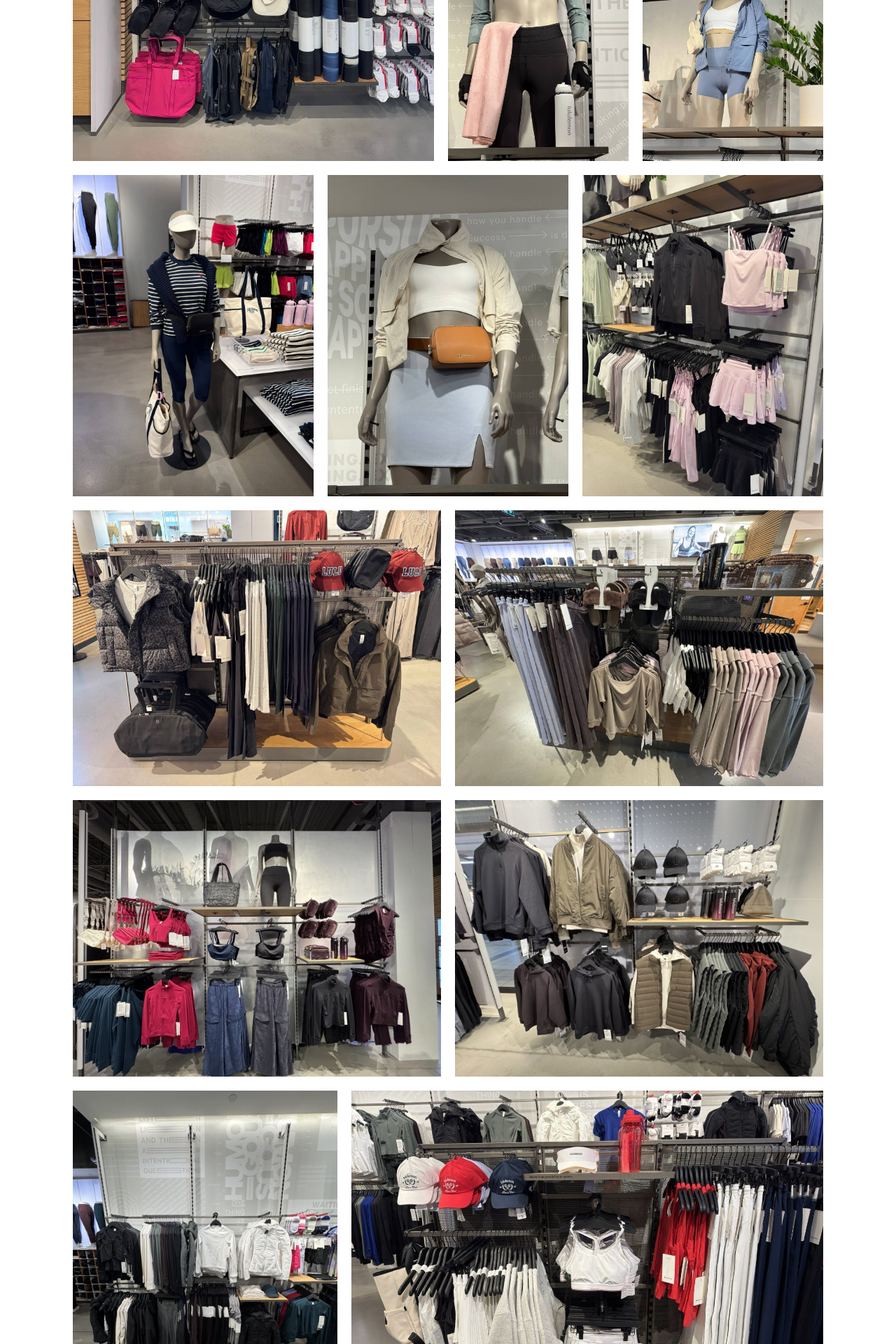
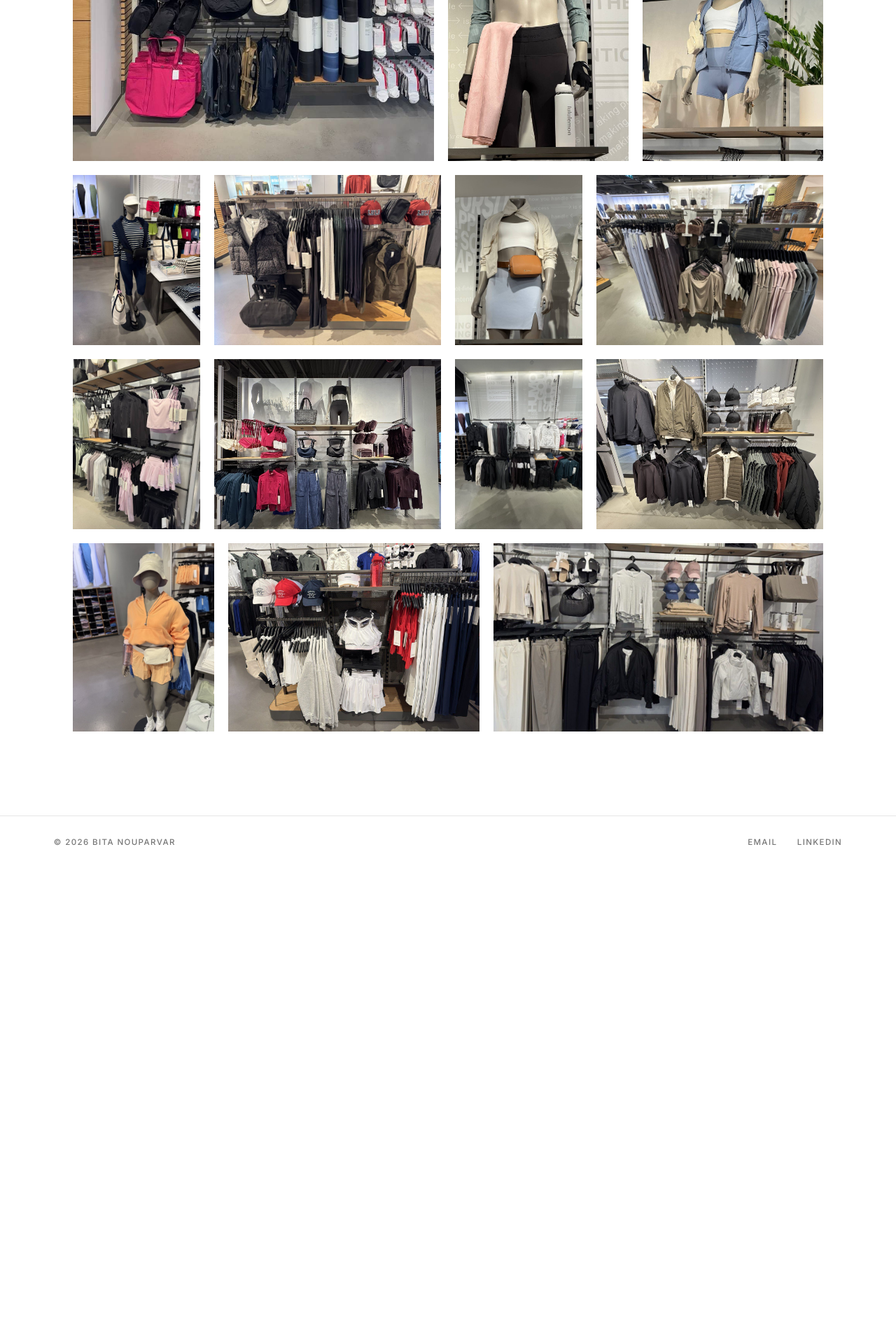
Before and after one commit to bitanp1994/bitanouparvar.com, a Jekyll site: the page built from projects/visual-merchandising.html, in a window 1280 px wide. Shown: the part 832-2752 px from the top of the page at 70% size. Built offline with Jekyll 4.4.1, drawn with Linux system fonts in a browser that asks for light colours; after the commit the page ends 2082 px from its top, so only the background shows below that.

Commit message:
Visual Merchandising: even-height photo rows so newer photos match the top of the page
Co-Authored-By: Claude Opus 5.5 <noreply@anthropic.com>
Claude-Session: https://claude.ai/code/session_011ZU1tgXn8aNEA1hgF5gWNT

```diff
--- a/assets/style.css
+++ b/assets/style.css
@@ -296,39 +296,12 @@ main .eyebrow, main .section-title, main .label, main .text-links, main .post-ta
 .sub-drop.open .sub-menu, .sub-drop:has(:focus-visible) .sub-menu { display: flex; }
 .sub-drop.open .chev, .sub-drop:has(:focus-visible) .chev { transform: rotate(90deg); }
 
-/* visual merchandising: second and third rows */
-.vm-row3, .vm-row2 { display: grid; gap: 20px; margin-top: 20px; }
-.vm-row3 { grid-template-columns: repeat(3, 1fr); }
-.vm-row2 { grid-template-columns: 1fr 1fr; }
-.vm-row3 figure, .vm-row2 figure { margin: 0; }
-.vm-row3 img, .vm-row2 img { width: 100%; object-fit: cover; display: block; }
-.vm-row3 img { aspect-ratio: 3 / 4; }
-.vm-row2 img { aspect-ratio: 4 / 3; }
+
+/* visual merchandising: rows where every photo has the same height and the row fills the page width */
+.vm-justify { display: flex; gap: 20px; margin-top: 20px; }
+.vm-justify figure { margin: 0; flex: var(--r) 1 0; min-width: 0; }
+.vm-justify img { width: 100%; height: auto; aspect-ratio: var(--r); object-fit: cover; display: block; }
 @media (max-width: 640px) {
-  .vm-row3, .vm-row2 { gap: 12px; margin-top: 12px; }
-  .vm-row3 { grid-template-columns: 1fr 1fr; }
-  .vm-row3 .vm-row3-last { grid-column: 1 / -1; }
-  .vm-row2 { grid-template-columns: 1fr; }
+  .vm-justify { flex-wrap: wrap; gap: 12px; margin-top: 12px; }
+  .vm-justify figure { flex: var(--r) 1 calc(var(--r) * 150px); }
 }
-
-/* visual merchandising: a tall photo beside a wide one, both the same height */
-.vm-mix { display: grid; grid-template-columns: 1fr 1.78fr; gap: 20px; margin-top: 20px; }
-.vm-mix figure { margin: 0; }
-.vm-mix img { width: 100%; height: 100%; object-fit: cover; display: block; }
-.vm-mix figure:first-child img { aspect-ratio: 3 / 4; }
-.vm-mix figure:last-child img { aspect-ratio: 4 / 3; }
-@media (max-width: 640px) {
-  .vm-mix { grid-template-columns: 1fr; gap: 12px; margin-top: 12px; }
-  .vm-mix img { height: auto; }
-}
-
-/* visual merchandising: a panoramic wall beside a tall mannequin, both the same height */
-.vm-pano { display: grid; grid-template-columns: 2.33fr 1fr; gap: 20px; margin-top: 20px; }
-.vm-pano figure { margin: 0; }
-.vm-pano img { width: 100%; height: 100%; object-fit: cover; display: block; }
-.vm-pano figure:first-child img { aspect-ratio: 1280 / 733; }
-.vm-pano figure:last-child img { aspect-ratio: 3 / 4; }
-@media (max-width: 640px) {
-  .vm-pano { grid-template-columns: 1fr; gap: 12px; margin-top: 12px; }
-  .vm-pano img { height: auto; }
-}
--- a/projects/visual-merchandising.html
+++ b/projects/visual-merchandising.html
@@ -18,28 +18,20 @@ permalink: /projects/visual-merchandising/
   <figure><img src="{{ '/assets/img/vm/blue-jacket-belt-bag.jpg' | relative_url }}" alt="Mannequin in a light blue jacket and matching shorts with a white bra and a cream belt bag" loading="lazy"></figure>
 </div>
 
-<div class="vm-row3">
-  <figure><img src="{{ '/assets/img/vm/striped-knit-tote.jpg' | relative_url }}" alt="Floor mannequin in a navy and cream striped top with a navy knit draped over the shoulders, navy shorts, visor, belt bag and canvas tote" loading="lazy"></figure>
-  <figure><img src="{{ '/assets/img/vm/cream-jacket-tan-bag.jpg' | relative_url }}" alt="Mannequin in a cream jacket, white bra and pale blue skirt with a tan leather belt bag" loading="lazy"></figure>
-  <figure class="vm-row3-last"><img src="{{ '/assets/img/vm/pink-black-wall.jpg' | relative_url }}" alt="Wall of black jackets, pink tank tops and skirts, sage and white tops, with belt bags and sandals above" loading="lazy"></figure>
+<div class="vm-justify">
+  <figure style="--r: 0.750"><img src="{{ '/assets/img/vm/striped-knit-tote.jpg' | relative_url }}" alt="Floor mannequin in a navy and cream striped top with a navy knit draped over the shoulders, navy shorts, visor, belt bag and canvas tote" loading="lazy"></figure>
+  <figure style="--r: 1.333"><img src="{{ '/assets/img/vm/leopard-vest-fixture.jpg' | relative_url }}" alt="Floor fixture with a leopard print puffer vest, black duffle bag, rows of black, grey, green and navy tops, red LULU caps and an olive jacket" loading="lazy"></figure>
+  <figure style="--r: 0.750"><img src="{{ '/assets/img/vm/cream-jacket-tan-bag.jpg' | relative_url }}" alt="Mannequin in a cream jacket, white bra and pale blue skirt with a tan leather belt bag" loading="lazy"></figure>
+  <figure style="--r: 1.333"><img src="{{ '/assets/img/vm/neutral-lounge-fixture.jpg' | relative_url }}" alt="Floor fixture in soft neutrals: lilac and charcoal pants, taupe, pink and grey sweatshirts, fur slides and black tumblers" loading="lazy"></figure>
 </div>
-
-<div class="vm-row2">
-  <figure><img src="{{ '/assets/img/vm/leopard-vest-fixture.jpg' | relative_url }}" alt="Floor fixture with a leopard print puffer vest, black duffle bag, rows of black, grey, green and navy tops, red LULU caps and an olive jacket" loading="lazy"></figure>
-  <figure><img src="{{ '/assets/img/vm/neutral-lounge-fixture.jpg' | relative_url }}" alt="Floor fixture in soft neutrals: lilac and charcoal pants, taupe, pink and grey sweatshirts, fur slides and black tumblers" loading="lazy"></figure>
+<div class="vm-justify">
+  <figure style="--r: 0.750"><img src="{{ '/assets/img/vm/pink-black-wall.jpg' | relative_url }}" alt="Wall of black jackets, pink tank tops and skirts, sage and white tops, with belt bags and sandals above" loading="lazy"></figure>
+  <figure style="--r: 1.333"><img src="{{ '/assets/img/vm/berry-navy-wall.jpg' | relative_url }}" alt="Wall in berry, navy, black and plum: cropped tops, jackets, wide-leg pants and belt bags, with a mannequin and quilted tote on the top shelf" loading="lazy"></figure>
+  <figure style="--r: 0.750"><img src="{{ '/assets/img/vm/white-black-wall.jpg' | relative_url }}" alt="Wall of black and white jackets, grey and black pants and a white puffer, with teal tops and socks to the side" loading="lazy"></figure>
+  <figure style="--r: 1.333"><img src="{{ '/assets/img/vm/mens-outerwear-wall.jpg' | relative_url }}" alt="Menswear wall with navy half-zips, an olive bomber, hoodies, a puffer vest, black caps, socks, bottles and a beanie" loading="lazy"></figure>
 </div>
-
-<div class="vm-row2">
-  <figure><img src="{{ '/assets/img/vm/berry-navy-wall.jpg' | relative_url }}" alt="Wall in berry, navy, black and plum: cropped tops, jackets, wide-leg pants and belt bags, with a mannequin and quilted tote on the top shelf" loading="lazy"></figure>
-  <figure><img src="{{ '/assets/img/vm/mens-outerwear-wall.jpg' | relative_url }}" alt="Menswear wall with navy half-zips, an olive bomber, hoodies, a puffer vest, black caps, socks, bottles and a beanie" loading="lazy"></figure>
+<div class="vm-justify">
+  <figure style="--r: 0.750"><img src="{{ '/assets/img/vm/orange-half-zip-mannequin.jpg' | relative_url }}" alt="Floor mannequin in an orange half-zip hoodie and matching shorts with a cream bucket hat, cream belt bag and pink water bottle" loading="lazy"></figure>
+  <figure style="--r: 1.333"><img src="{{ '/assets/img/vm/tennis-fixture.jpg' | relative_url }}" alt="Tennis-themed fixture with white, red and navy caps, a white sports bra and pleated skirt, red tanks, grey sweatshirts and striped pants" loading="lazy"></figure>
+  <figure style="--r: 1.746"><img src="{{ '/assets/img/vm/neutral-wall-caps.jpg' | relative_url }}" alt="Neutral wall in cream, taupe and black: trousers, long-sleeve tops, a bomber and a white jacket, with pink and navy caps, slides, a woven bag and tumblers" loading="lazy"></figure>
 </div>
-
-<div class="vm-mix">
-  <figure><img src="{{ '/assets/img/vm/white-black-wall.jpg' | relative_url }}" alt="Wall of black and white jackets, grey and black pants and a white puffer, with teal tops and socks to the side" loading="lazy"></figure>
-  <figure><img src="{{ '/assets/img/vm/tennis-fixture.jpg' | relative_url }}" alt="Tennis-themed fixture with white, red and navy caps, a white sports bra and pleated skirt, red tanks, grey sweatshirts and striped pants" loading="lazy"></figure>
-</div>
-
-<div class="vm-pano">
-  <figure><img src="{{ '/assets/img/vm/neutral-wall-caps.jpg' | relative_url }}" alt="Neutral wall in cream, taupe and black: trousers, long-sleeve tops, a bomber and a white jacket, with pink and navy caps, slides, a woven bag and tumblers" loading="lazy"></figure>
-  <figure><img src="{{ '/assets/img/vm/orange-half-zip-mannequin.jpg' | relative_url }}" alt="Floor mannequin in an orange half-zip hoodie and matching shorts with a cream bucket hat, cream belt bag and pink water bottle" loading="lazy"></figure>
-</div>
```
